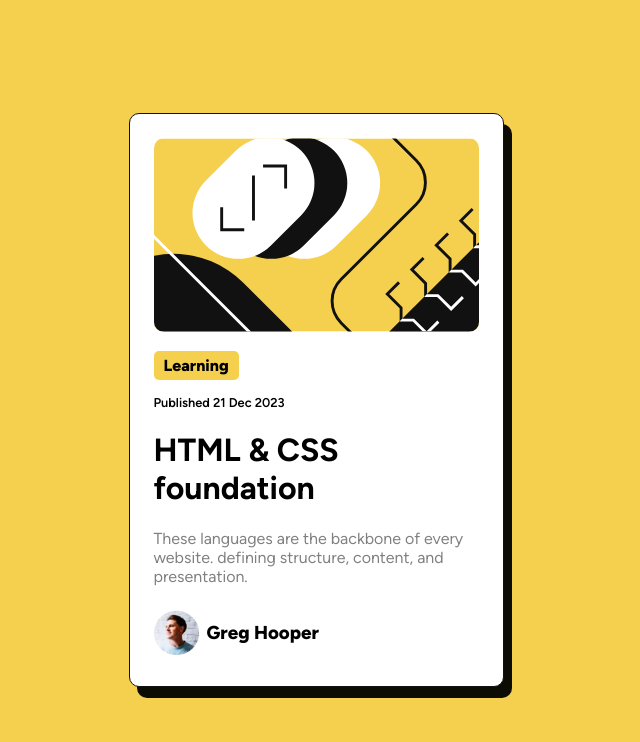
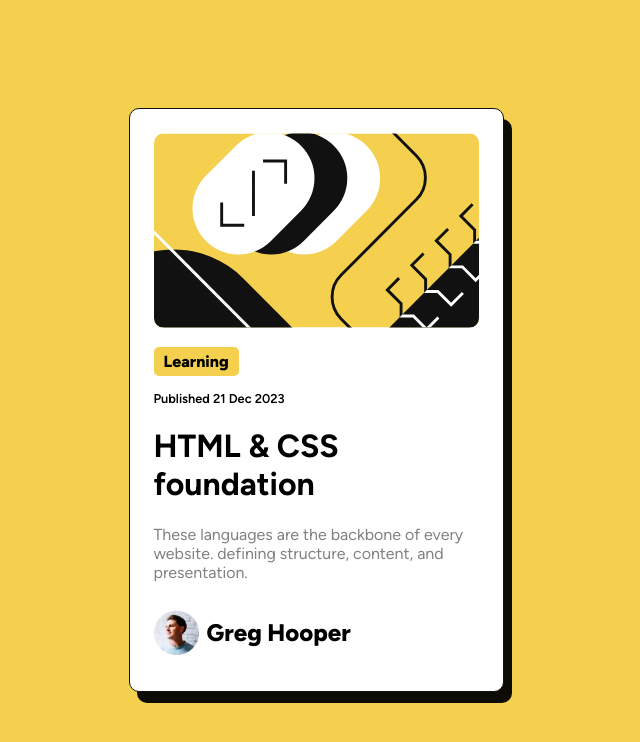
Before and after one commit to Muniralsharif/FrontEndMentor, a plain HTML site: page index.html in a window 1280 px wide. Shown: the whole page, without its empty margins (324-964 px from the left). Drawn offline with Linux system fonts and the light colour scheme.

Commit message:
solving heading WARNING

```diff
--- a/index.html
+++ b/index.html
@@ -23,7 +23,7 @@
     </p>
     <div class="avatar">
       <img src="./assets/images/image-avatar.webp" alt="" class="avatar-img" />
-      <h3 class="avatar-name">Greg Hooper</h3>
+      <h2 class="avatar-name">Greg Hooper</h2>
     </div>
   </main>
 </body>
```
